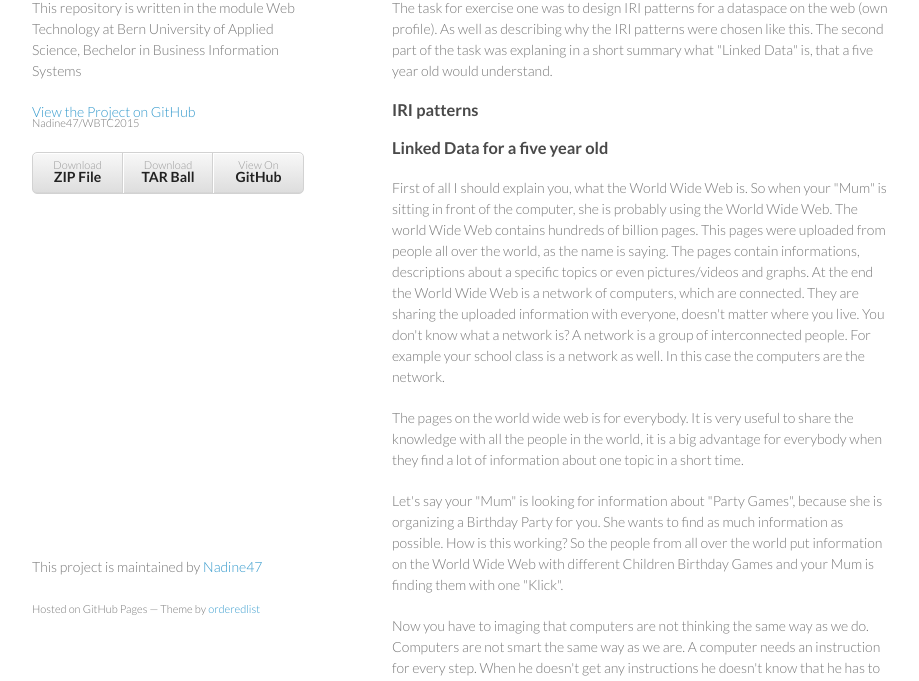
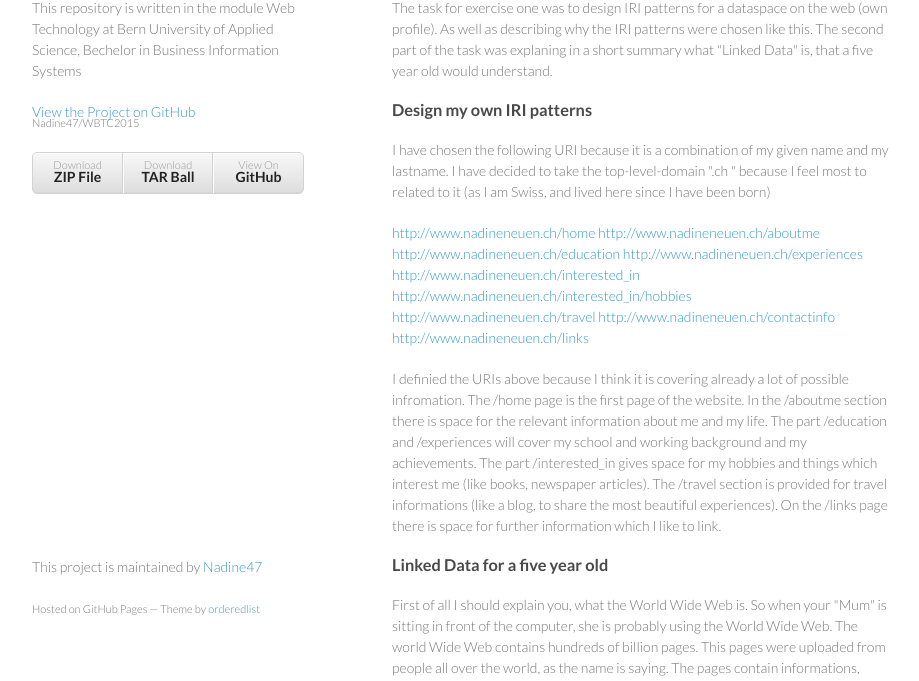
Before and after one commit to Nadine47/WBTC2015, a plain HTML site: page index.html in a window 1280 px wide. Shown: the part 112-793 px from the top of the page, without its empty margins (178-1097 px from the left). Drawn offline with Linux system fonts and the light colour scheme.

```diff
--- a/index.html
+++ b/index.html
@@ -34,7 +34,22 @@
 <p>The task for exercise one was to design IRI patterns for a dataspace on the web (own profile). As well as describing why the IRI patterns were chosen like this. The second part of the task was explaning in a short summary what "Linked Data" is, that a five year old would understand.</p>
 
 <h3>
-<a id="iri-patterns" class="anchor" href="#iri-patterns" aria-hidden="true"><span class="octicon octicon-link"></span></a>IRI patterns</h3>
+<a id="design-my-own-iri-patterns" class="anchor" href="#design-my-own-iri-patterns" aria-hidden="true"><span class="octicon octicon-link"></span></a>Design my own IRI patterns</h3>
+
+<p>I have chosen the following URI because it is a combination of my given name and my lastname. I have decided to take the top-level-domain ".ch " because I feel most to related to it (as I am Swiss, and lived here since I have been born)  </p>
+
+<p><a href="http://www.nadineneuen.ch/home">http://www.nadineneuen.ch/home</a>
+<a href="http://www.nadineneuen.ch/aboutme">http://www.nadineneuen.ch/aboutme</a>
+<a href="http://www.nadineneuen.ch/education">http://www.nadineneuen.ch/education</a>
+<a href="http://www.nadineneuen.ch/experiences">http://www.nadineneuen.ch/experiences</a>
+<a href="http://www.nadineneuen.ch/interested_in">http://www.nadineneuen.ch/interested_in</a>
+<a href="http://www.nadineneuen.ch/interested_in/hobbies">http://www.nadineneuen.ch/interested_in/hobbies</a>
+<a href="http://www.nadineneuen.ch/travel">http://www.nadineneuen.ch/travel</a>
+<a href="http://www.nadineneuen.ch/contactinfo">http://www.nadineneuen.ch/contactinfo</a>
+<a href="http://www.nadineneuen.ch/links">http://www.nadineneuen.ch/links</a></p>
+
+<p>I definied the URIs above because I think it is covering already a lot of possible infromation.
+The /home page is the first page of the website. In the /aboutme section there is space for the relevant information about me and my life. The part /education and /experiences will cover my school and working background and my achievements. The part /interested_in gives space for my hobbies and things which interest me (like books, newspaper articles). The /travel section is provided for travel informations (like a blog, to share the most beautiful experiences). On the /links page there is space for further information which I like to link. </p>
 
 <h3>
 <a id="linked-data-for-a-five-year-old" class="anchor" href="#linked-data-for-a-five-year-old" aria-hidden="true"><span class="octicon octicon-link"></span></a>Linked Data for a five year old</h3>
```
Also changed, not shown: params.json (+1 -1 lines).
